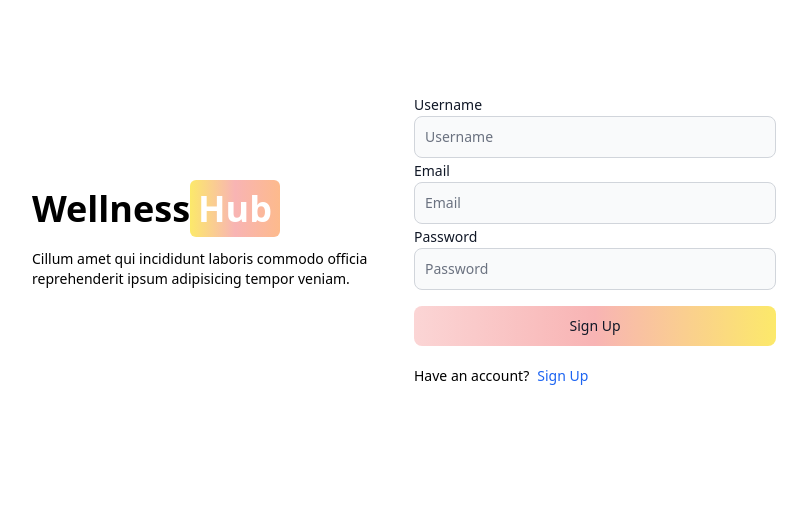
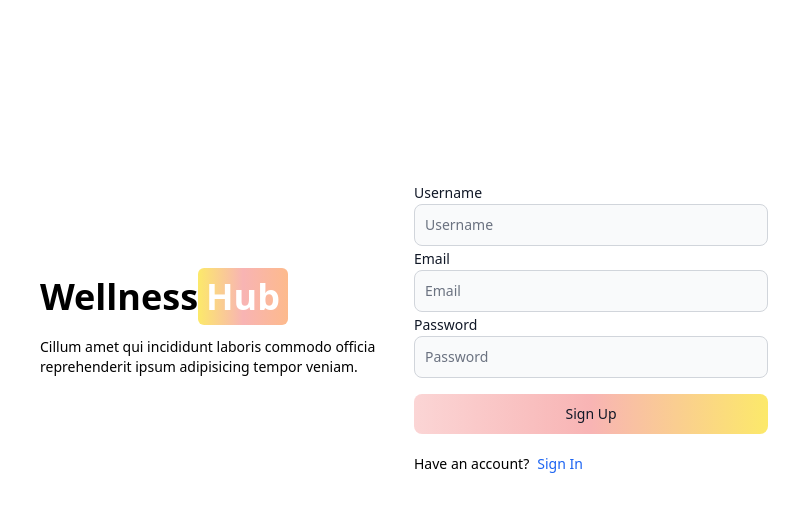
Before and after one commit to xuzmocode4-325/mern-blog, a React (Vite) app in the folder client/: page /sign-up in a window 1280 px wide. Shown: the top 512 px of the page, without its empty margins (236-1043 px from the left). Built offline with nearby package versions, Linux system fonts and the light colour scheme.

Commit message:
edit signup page

```diff
--- a/client/src/pages/SignUp.jsx
+++ b/client/src/pages/SignUp.jsx
@@ -41,11 +41,11 @@ const SignUp = () => {
   }
 
   return (
-    <div className='min-h-screen mt-20'>
-      <div className="flex p-3 max-w-3xl mx-auto
-        flex-col md:flex-row gap-5 md:items-center">
+    <div className='max-h-screen mt-20'>
+      <div className="flex p-5 max-w-3xl mx-auto
+        flex-col md:flex-row gap-5 md:items-center ">
           {/* left */}
-        <div className='flex-1'>
+          <div className='flex-1 md:mt-20'>
             <Link to="/" className='font-bold dark:text-white text-4xl'>
               Wellness
                 <span className='px-2 py-1 bg-gradient-to-r
@@ -61,7 +61,7 @@ const SignUp = () => {
             </div>
           </div>
           {/* right */}
-        <div className='flex-1'>
+          <div className='flex-1 md:mt-20'>
             <form className='flex flex-col gap-4' onSubmit={handleSubmit}>
               <div className="">
                 <Label value='Username'/>
@@ -88,7 +88,7 @@ const SignUp = () => {
             <div className="flex gap-2 text-sm mt-5">
               <span>Have an account?</span>
               <Link to='/sign-in' className='text-blue-600' disabled={loading}>
-              Sign Up
+                Sign In
               </Link>
             </div>
             {
```
Lines whose indentation alone changed are shown as unchanged.
